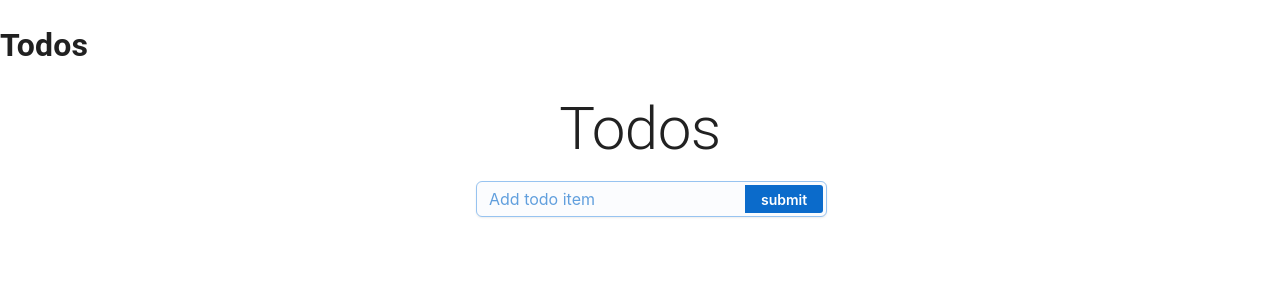
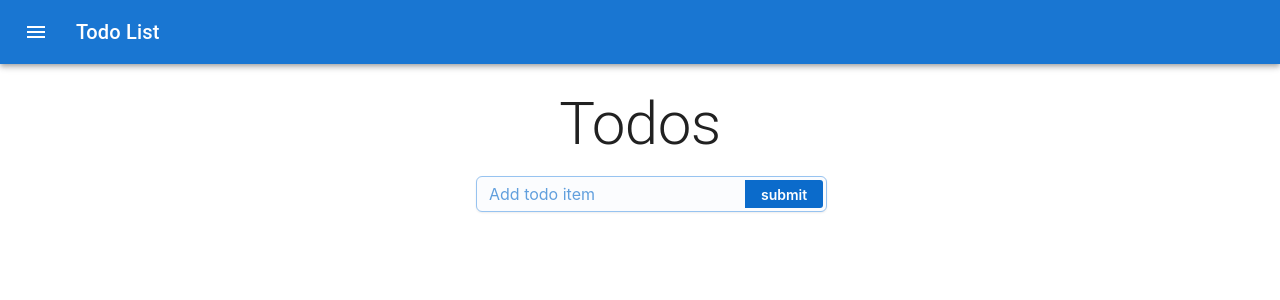
Before and after one commit to MandyGan/TodoList-, a React (Create React App) app: page / in a window 1280 px wide. Shown: the top 300 px of the page. Built offline with nearby package versions, Linux system fonts and the light colour scheme.

Commit message:
Add Navbar to App.js

```diff
--- a/src/App.js
+++ b/src/App.js
@@ -1,4 +1,5 @@
 // import "./App.css";
+import { Navbar } from "./components/Navbar";
 import { TodoList } from "./components/TodoList";
 import { CssBaseline } from "@mui/material";
 
@@ -6,7 +7,7 @@ function App() {
   return (
     <div className="App">
       <CssBaseline />
-      <h1>Todos</h1>
+      <Navbar />
       <TodoList />
     </div>
   );
```
